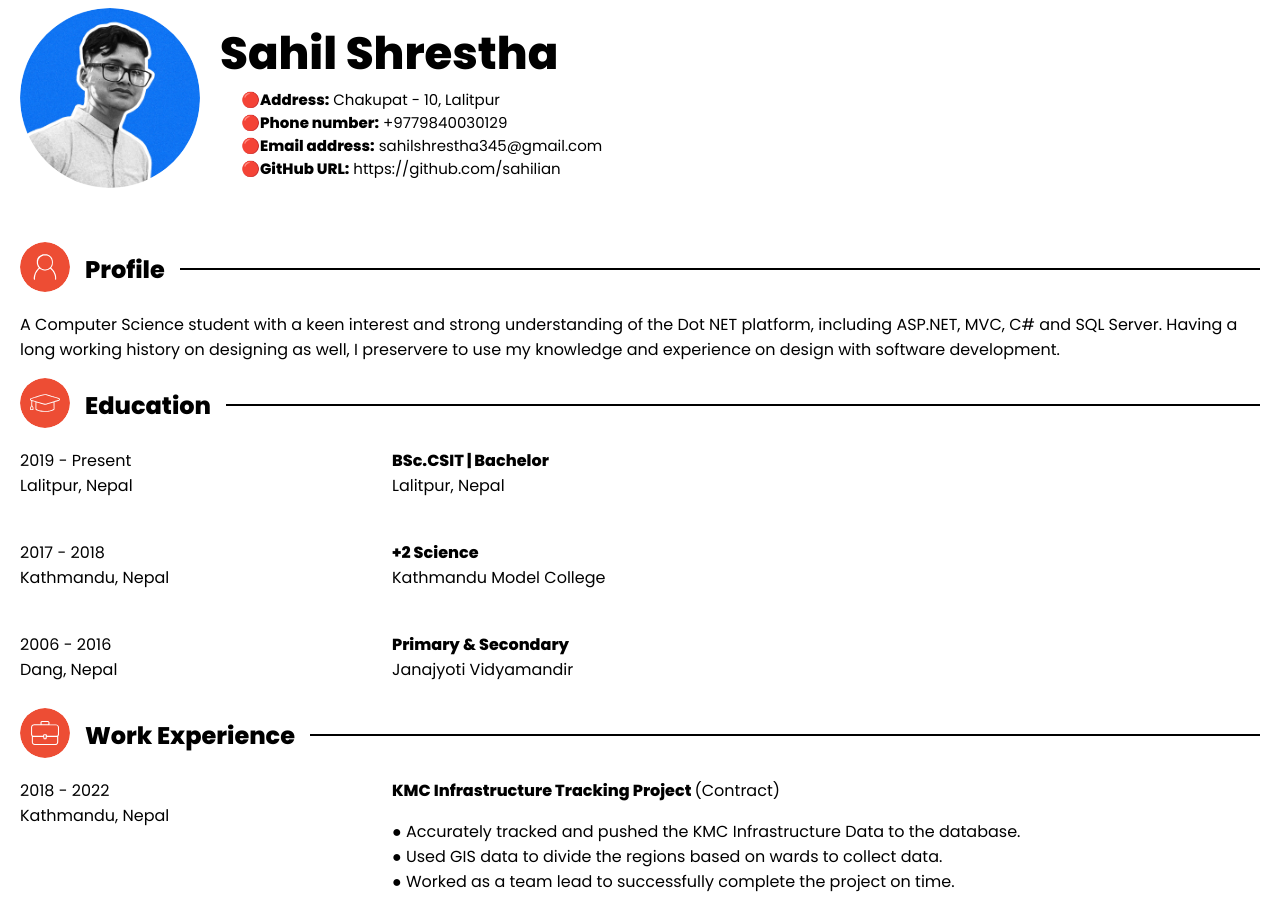
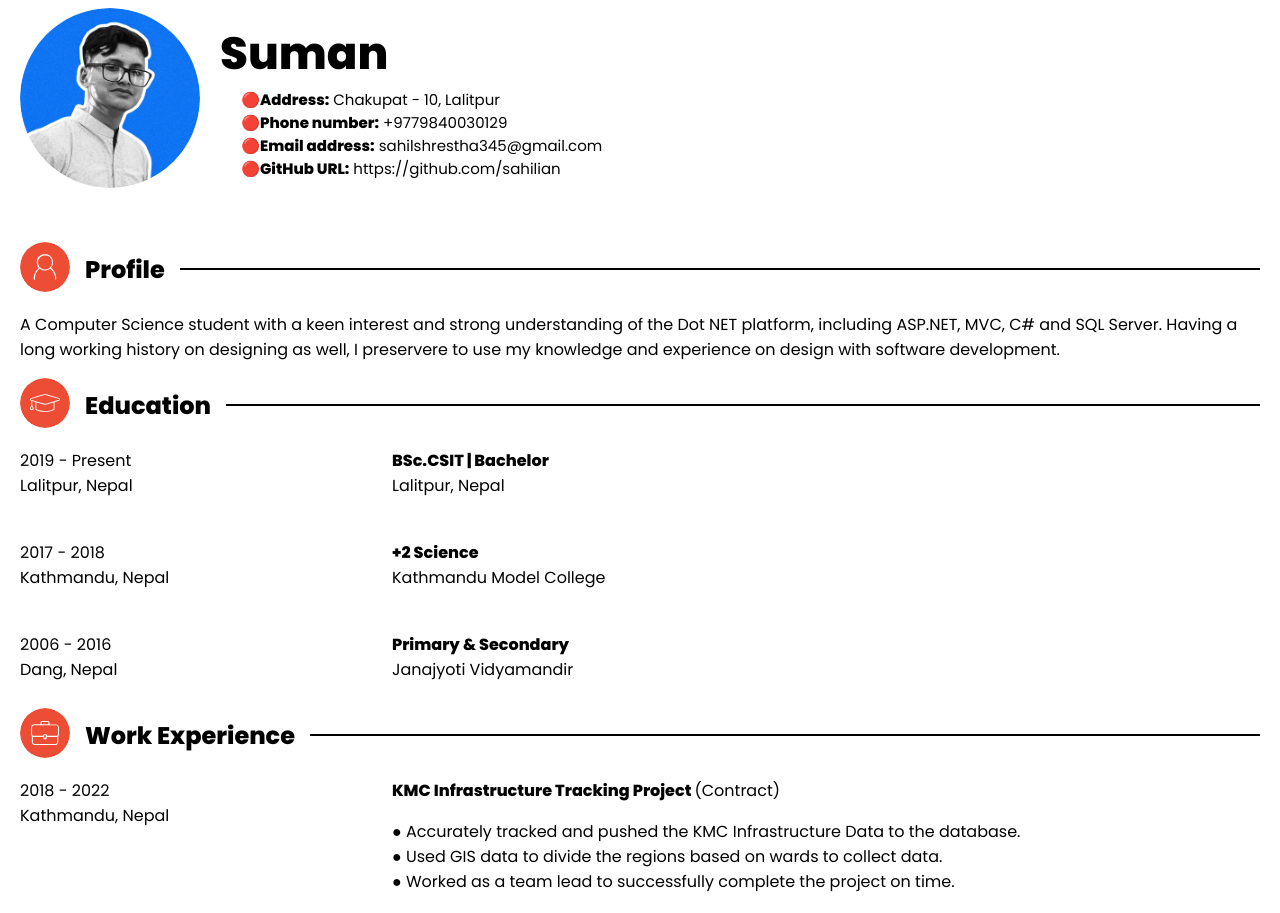
Before and after one commit to sahilian/sahilian.github.io, a plain HTML site: page index.html in a window 1280 px wide. Shown: the top 913 px of the page. Drawn offline with Linux system fonts and the light colour scheme.

Commit message:
Update index.html

```diff
--- a/index.html
+++ b/index.html
@@ -25,7 +25,7 @@
         <img src="cv.jpeg" alt="Profile" />
       </div>
       <div class="header">
-        <h1>Sahil Shrestha</h1>
+        <h1>Suman</h1>
         <ul>
           <li><b>Address:</b> Chakupat - 10, Lalitpur</li>
           <li><b>Phone number:</b> +9779840030129</li>
```
